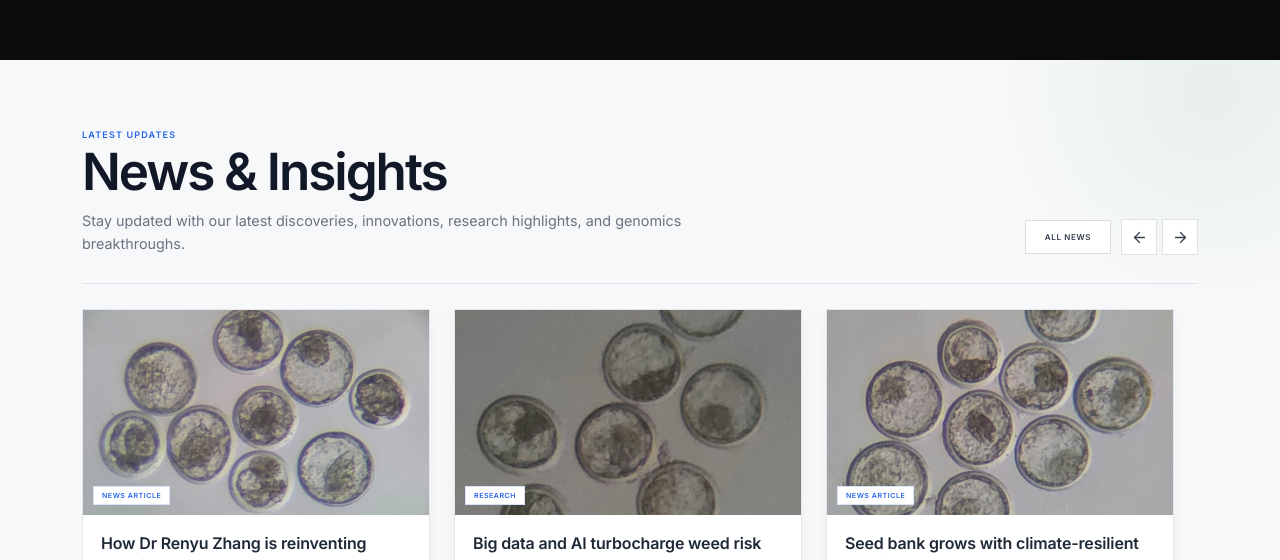
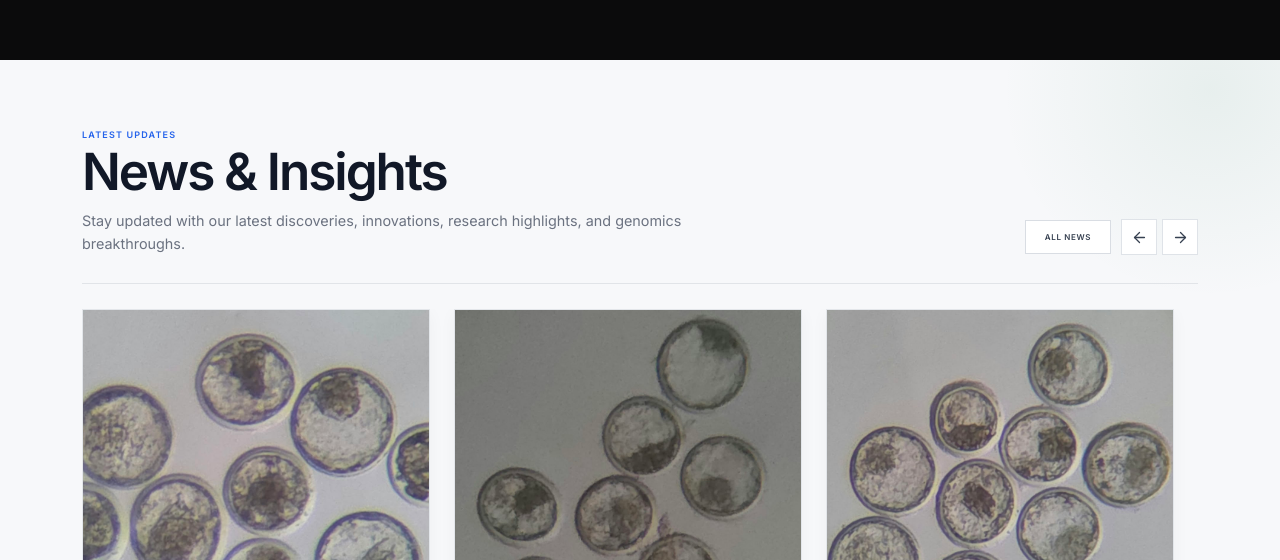
Before and after one commit to rishab-sudo/lead_genetics, a React (Create React App) app: page / in a window 1280 px wide. Shown: the part 5615-6175 px from the top of the page. Built offline with nearby package versions, Linux system fonts and the light colour scheme.

Commit message:
18aug2026

```diff
--- a/src/components/NewsEvents.css
+++ b/src/components/NewsEvents.css
@@ -273,7 +273,7 @@
   display: block;
 
   width: 100%;
-  height: 205px;
+  height: 350px;
 
   object-fit: cover;
 
```
